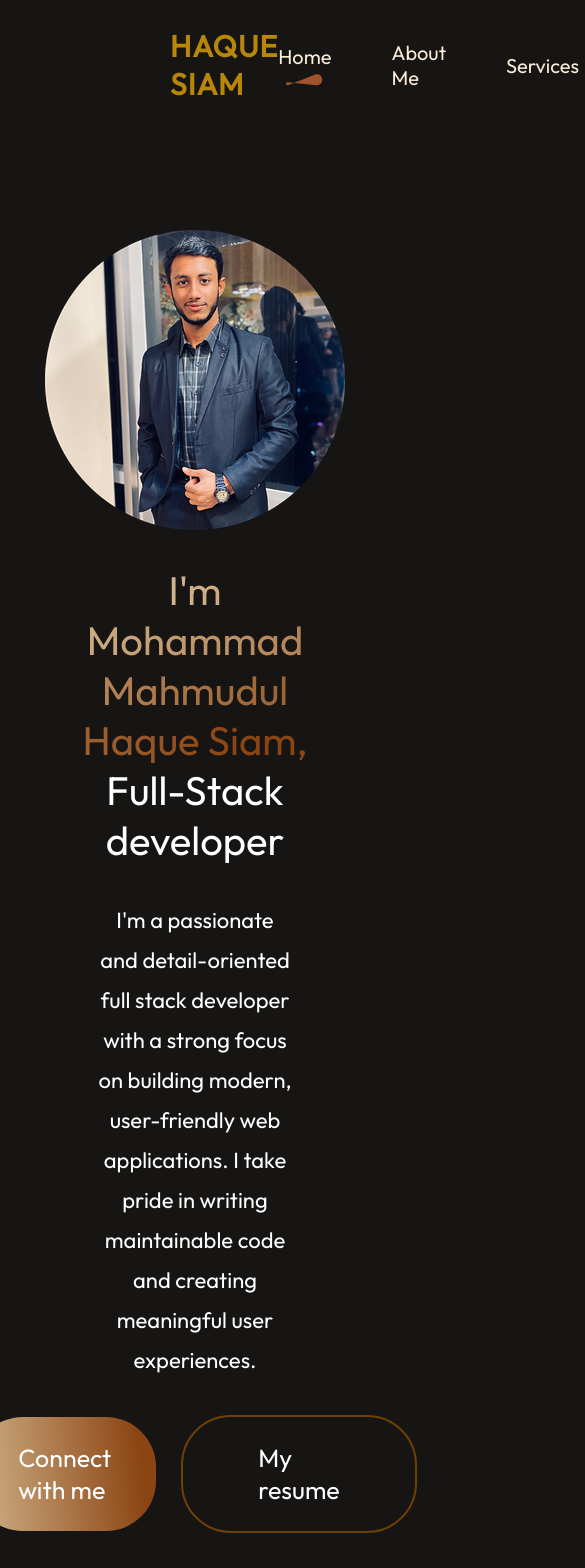
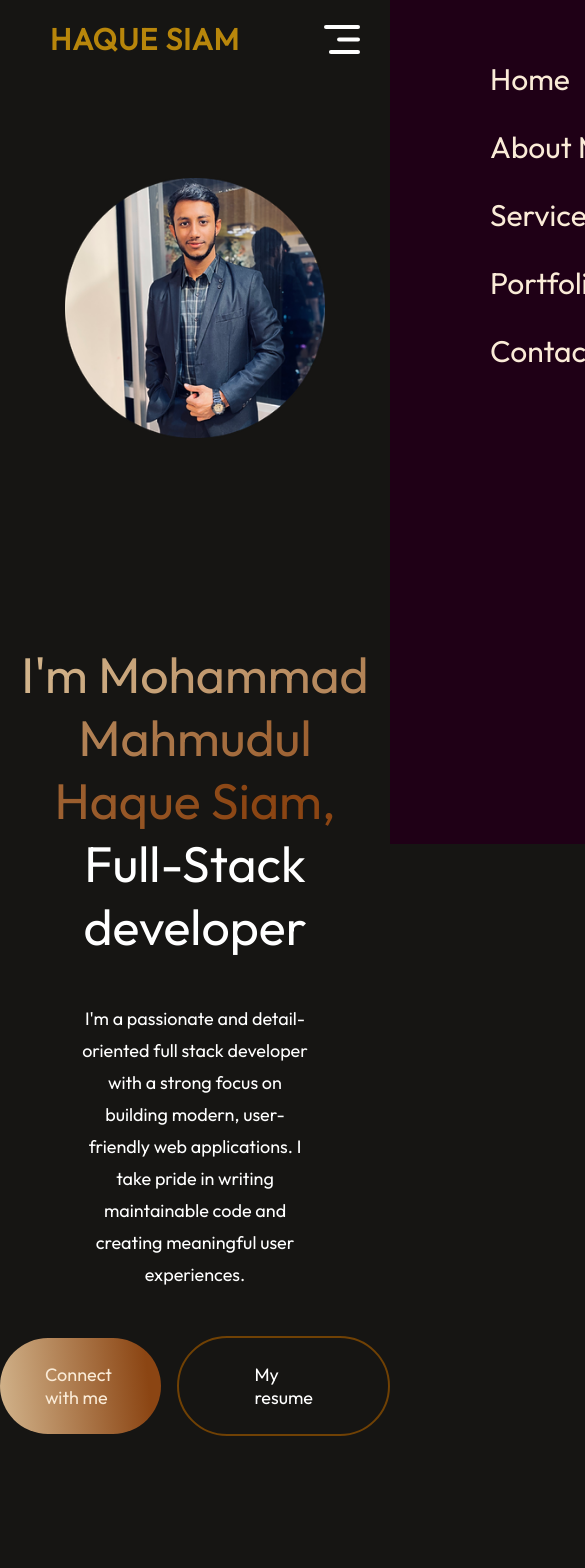
Before and after one commit to HaqueSiam/Portfolio, a React (Vite) app: page / in a window 390 px wide. Shown: the top 1568 px of the page, 585 px wide, since content can reach past the window. Built offline with nearby package versions, Linux system fonts and the light colour scheme.

Commit message:
responsive

```diff
--- a/src/Components/Contact/contact.jsx
+++ b/src/Components/Contact/contact.jsx
@@ -5,6 +5,33 @@
 import location_icon from '../../assets/location_icon.svg'
 import call_icon from '../../assets/call_icon.svg'
 const Contact = () => {
+
+    const onSubmit = async (event) => {
+    event.preventDefault();
+    //setResult("Sending....");
+    const formData = new FormData(event.target);
+
+    formData.append("access_key", "f744715d-8021-44a4-b163-45aea30338b9");
+
+    const response = await fetch("https://api.web3forms.com/submit", {
+      method: "POST",
+      body: formData
+    });
+
+    const data = await response.json();
+
+
+    if (data.success) {
+      alert(data.message)
+      //setResult("Form Submitted Successfully");
+      event.target.reset();
+    } else {
+      console.log("Error", data);
+      setResult(data.message);
+    }
+  };
+
+
   return (
     <div id='contact' className="contact">
         <div className="contact-title">
@@ -27,7 +54,7 @@
                     </div>
                 </div>
             </div>
-            <form className='contact-right'>
+            <form onSubmit={onSubmit} className='contact-right'>
                 <label htmlFor="">Your Name</label>
                 <input type="text" placeholder='Enter your name' name='name' />
                 <label htmlFor="">Your Email</label>
--- a/src/Components/Hero/hero.css
+++ b/src/Components/Hero/hero.css
@@ -62,3 +62,27 @@
 .hero-resume:hover{
     border-color:#D2B48C;
 }
+
+@media(max-width:768px){
+    .hero img{
+        margin-bottom: 120px;
+        width: 260px;
+    }
+    .hero h1{
+        margin-top: 50px;
+        width: 90%;
+        font-size: 50px;
+    }
+    .hero p{
+        width: 60%;
+        font-size: 18px;
+        line-height: 32px;
+        margin: 10px 0px;
+    }
+    .hero-action{
+        gap: 16px;
+        font-size: 18px;
+        font-weight: 500;
+        margin-bottom: 50px;
+    }
+}
--- a/src/Components/Hero/hero.jsx
+++ b/src/Components/Hero/hero.jsx
@@ -1,6 +1,7 @@
 import React from 'react';
 import "./hero.css";
 import profile_img from '../../assets/profile_img.png'; // Adjust the path as necessary
+import AnchorLink from 'react-anchor-link-smooth-scroll';
 const Hero = () => {
   return (
     <div id='home' className="hero">
@@ -8,7 +9,7 @@
       <h1><span>I'm Mohammad Mahmudul Haque Siam,</span> Full-Stack developer</h1>
       <p>I'm a passionate and detail-oriented full stack developer with a strong focus on building modern, user-friendly web applications. I take pride in writing maintainable code and creating meaningful user experiences.</p>
       <div className="hero-action">
-        <div className="hero-connect">Connect with me</div>
+        <div className="hero-connect"><AnchorLink className='anchor-link' offset={50} href='#contact'>Connect with me</AnchorLink></div>
         <div className="hero-resume">My resume</div>
       </div>
     </div>
--- a/src/Components/Navbar/navbar.css
+++ b/src/Components/Navbar/navbar.css
@@ -89,3 +89,49 @@
   text-decoration: none;
   color:antiquewhite
 }
+.nav-mob-close{
+  display: none;
+}
+.nav-mob-open{
+  display: none;
+}
+@media(max-width:768px){
+  .navbar{
+    margin:20px 50px
+  }
+  .nav-connect{
+    display: none;
+  }
+  .nav-mob-open{
+    display: block;
+    position: fixed;
+    right: 30px;
+  }
+  .nav-mob-close{
+    display: block;
+    position: relative;
+    top: 30px;
+    left: 290px;
+    width: 30px;
+  }
+  .nav-menu{
+    position: fixed;
+    flex-direction: column;
+    align-items: start;
+    top: 0;
+    gap: 30px;
+    background-color: #1F0016;
+    width: 350px;
+    height: 100%;
+    z-index: 2;
+    transition: right 0.5s;
+    right: -350px;
+  }
+  .nav-menu li{
+    font-size: 30px;
+    padding-left: 100px;
+    flex-direction: row;
+    gap: 20px;
+
+  }
+}
--- a/src/Components/Navbar/navbar.jsx
+++ b/src/Components/Navbar/navbar.jsx
@@ -1,25 +1,39 @@
-import React, {useState} from 'react'
+import React, { useState, useRef } from 'react';
 import './navbar.css'
 import logo from '../../assets/siam_logo.png'; // Adjust the path as necessary
 import underline from '../../assets/nav_underline.svg'
 import AnchorLink from 'react-anchor-link-smooth-scroll';
+import menu_open from '../../assets/menu_open.svg'
+import menu_close from '../../assets/menu_close.svg'
 
 const Navbar = () => {
     const [menu,setMenu] = useState('home')
+    const menuRef= useRef()
+
+    const openMenu =() =>{
+       menuRef.current.style.right ='0'
+    }
+
+    const closeMenu =() =>{
+       menuRef.current.style.right ='-350px'
+    }
+
   return (
     <div className= "navbar">
         {/*<img src={logo} alt="Logo"/>*/}
         {<ul className="name-logo">
             <li>Haque Siam</li>
         </ul>}
-        <ul className="nav-menu">
+        <img src={menu_open} onClick={openMenu} alt="" className= 'nav-mob-open'/>
+        <ul ref={menuRef} className="nav-menu">
+            <img src={menu_close} onClick={closeMenu} alt="" className="nav-mob-close" />
             <li><AnchorLink className='anchor-link' offset={50} href='#home'><p onClick={()=>setMenu('home')}>Home</p></AnchorLink>{menu==='home'? <img src={underline} alt=''/> :<></>}</li>
             <li><AnchorLink className='anchor-link' offset={50} href='#about'><p onClick={()=>setMenu('about')}>About Me</p></AnchorLink>{menu==='about'? <img src={underline} alt=''/> :<></>}</li>
             <li><AnchorLink className='anchor-link' offset={50} href='#services'><p onClick={()=>setMenu('services')}>Services</p></AnchorLink>{menu==='services'? <img src={underline} alt=''/> :<></>}</li>
             <li><AnchorLink className='anchor-link' offset={50} href='#work'><p onClick={()=>setMenu('work')}>Portfolio</p></AnchorLink>{menu==='work'? <img src={underline} alt=''/> :<></>}</li>
             <li><AnchorLink className='anchor-link' offset={50} href='#contact'><p onClick={()=>setMenu('contact')}>Contact</p></AnchorLink>{menu==='contact'? <img src={underline} alt=''/> :<></>}</li>
         </ul>
-        <div className="nav-connect">Connect With Me</div>
+        <div className="nav-connect"><AnchorLink className='anchor-link' offset={50} href='#contact'>Connect With Me </AnchorLink></div>
     </div>
     );
 }
```
